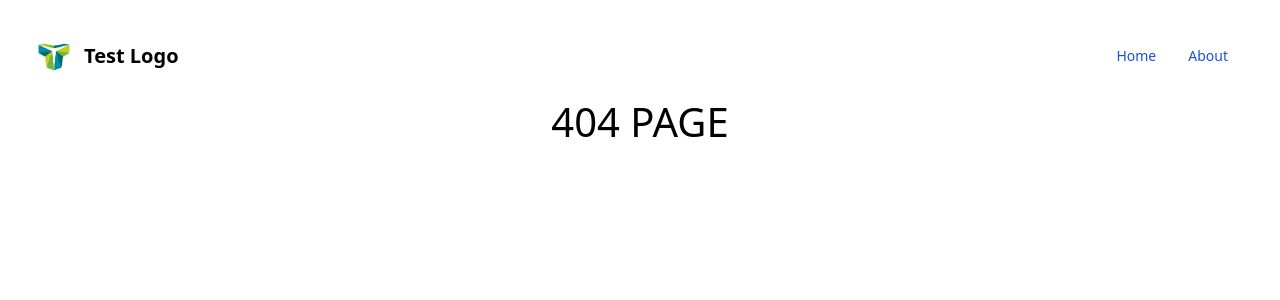
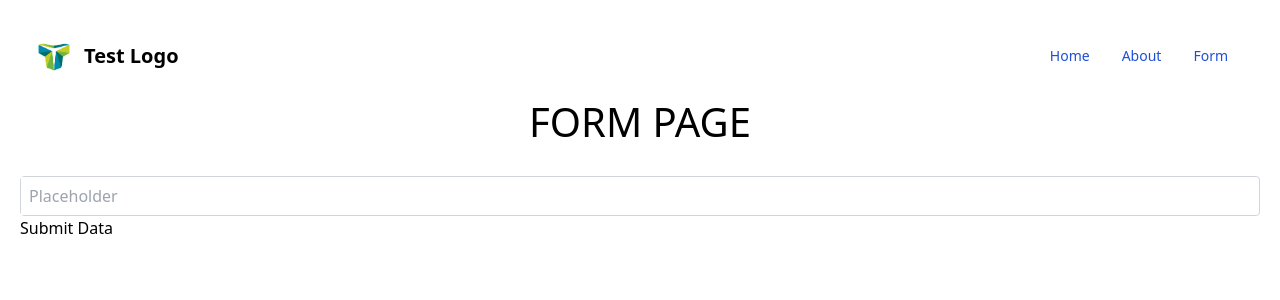
Before and after one commit to dzmitry-viartseika/rs-app-react-ts, a React (Vite) app: page /form in a window 1280 px wide. Before the commit this address had no page. Shown: the top 300 px of the page. Built offline with nearby package versions, Linux system fonts and the light colour scheme.

Commit message:
feat: implement task-2 according to module 2
- refactoring code

```diff
--- a/src/App.tsx
+++ b/src/App.tsx
@@ -4,6 +4,7 @@ import HeaderComponent from './components/Header/HeaderComponent';
 import AboutUsPage from './pages/AboutUsPage';
 import HomePage from "./pages/HomePage";
 import NotFound from "./pages/NotFound";
+import FormPage from "./pages/FormPage";
 import './assets/css/App/App.css';
 
 function App() {
@@ -14,6 +15,7 @@ function App() {
         <Routes>
             <Route path="/" element={<HomePage />} />
             <Route path="/about" element={<AboutUsPage />} />
+            <Route path="/form" element={<FormPage />} />
             <Route path="*" element={<NotFound />} />
         </Routes>
     </BrowserRouter>
--- /dev/null
+++ b/src/components/Elements/Input/InputComponent.tsx
@@ -0,0 +1,48 @@
+import React, { Component } from 'react';
+import './inputComponent.css';
+class InputComponent extends Component {
+
+    constructor(props: string) {
+        super(props);
+        console.log('props', this.props)
+        // this.state = {value: ''};
+        // this.handleChange = this.handleChange.bind(this);
+        // this.handleSubmit = this.handleSubmit.bind(this);
+    }
+
+    updateValue(event: any) {
+        console.log('event', event.target.value)
+    }
+
+
+    // handleChange(event: any) {
+    //     console.log('event', event)
+    //     this.setState({value: event.target.value})
+    // }
+    //
+    // handleSubmit(event: any) {
+    //     alert('A name was submitted: ' + this.state.value);
+    //     event.preventDefault();
+    // }
+
+    render() {
+        const { value } = this.props;
+        // {/*value={value}*/}
+        // onChange={this.handleChange}
+        return (
+            <>
+                <div className="floating-label">
+                    <input
+                        placeholder="Placeholder"
+                        className="floating-label__input"
+                        value={value}
+                        onInput={this.updateValue}
+                    />
+                    <label className="floating-label__label">Placeholder</label>
+                </div>
+            </>
+        );
+    }
+}
+
+export default InputComponent;
--- /dev/null
+++ b/src/components/Elements/Input/inputComponent.css
@@ -0,0 +1,26 @@
+.floating-label {
+    border: 1px solid #d1d5db;
+    border-radius: 0.25rem;
+    position: relative;
+}
+
+.floating-label__input {
+    border: none;
+    padding: 0.5rem;
+    height: 100%;
+}
+
+.floating-label__input:not(:placeholder-shown) + .floating-label__label {
+    background: #fff;
+    transform: translate(0, -200%);
+    opacity: 1;
+}
+
+.floating-label__label {
+    left: 1rem;
+    position: absolute;
+    top: 100%;
+    opacity: 0;
+    transition: all 200ms;
+    padding: 0 0.5rem;
+}
--- a/src/constants/menuList.ts
+++ b/src/constants/menuList.ts
@@ -11,6 +11,11 @@ const menuList: IMenuItem[] = [
         title: 'About',
         route: '/about'
     },
+    {
+        id: 3,
+        title: 'Form',
+        route: '/form'
+    },
 ];
 
 export default menuList;
--- /dev/null
+++ b/src/pages/FormPage.tsx
@@ -0,0 +1,43 @@
+import React, { Component } from 'react';
+import InputComponent from "../components/Elements/Input/InputComponent";
+
+
+class FormPage extends Component {
+
+    state = {
+        firstName: '',
+        lastName: '',
+        zipCode: '',
+        deliveryDate: '',
+        birthDay: '',
+        country: '',
+        state: '',
+        acceptPersonalData: false,
+        gender: '',
+        isReceivePromo: false,
+        profileImage: '',
+        formList: [],
+    }
+
+    submitData = () => {
+        console.log('this.state', this.state)
+        // this.setState({value: event.target.value})
+    }
+
+    handleChange = () => {
+        // this.setState({value: event.target.value})
+    }
+
+    render() {
+        const { firstName } = this.state;
+        return (
+            <>
+                <h1 className="title mb-6" data-testid="pageTitle">FORM PAGE</h1>
+                <InputComponent value={firstName} handleChange={this.handleChange}/>
+                <button onClick={this.submitData}>Submit Data</button>
+            </>
+        );
+    }
+}
+
+export default FormPage;
```
